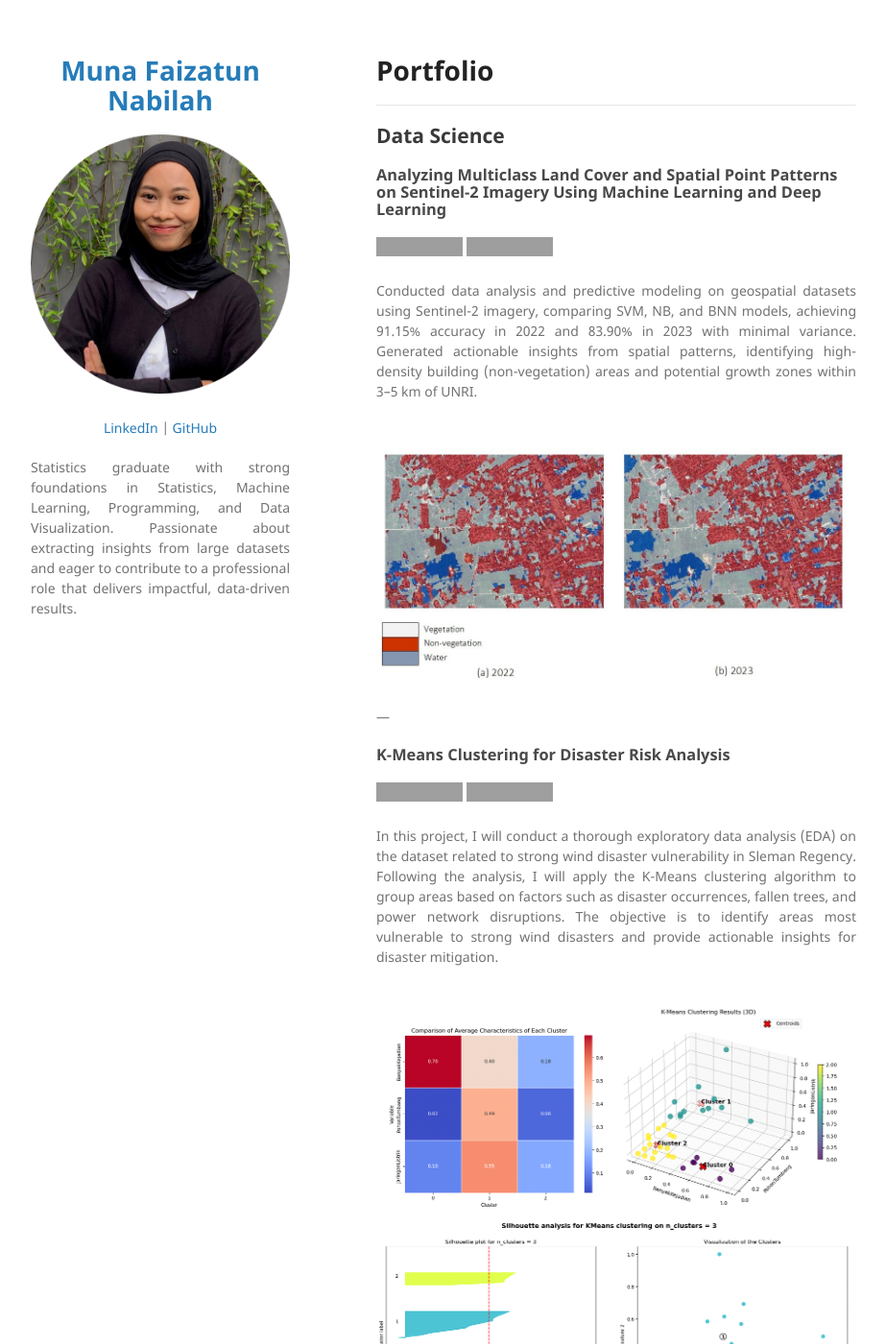
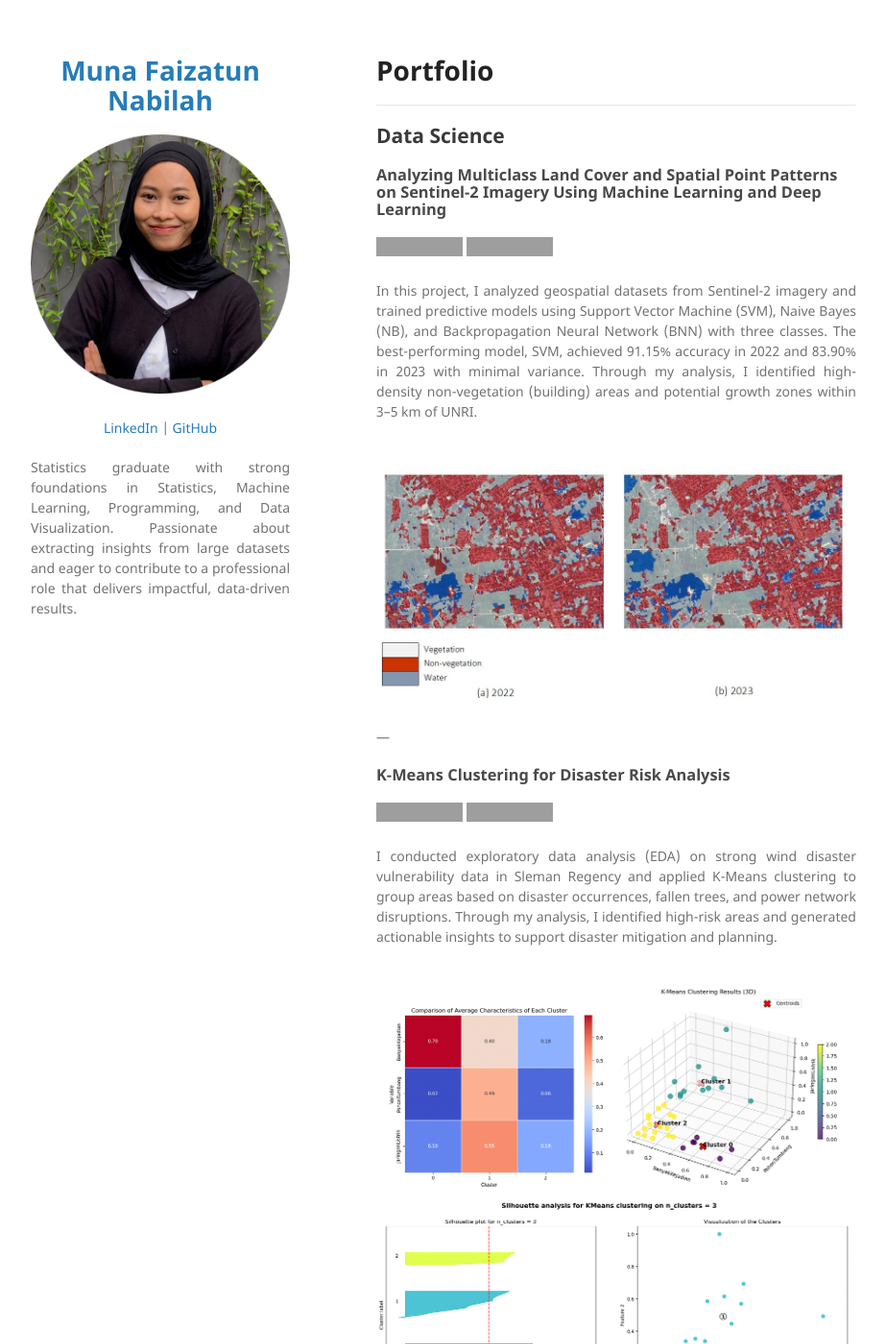
Before and after one commit to munafaizatun/munafaizatun.github.io, a Jekyll site: the page built from index.md, in a window 1280 px wide and 1400 px high. Shown: the whole window at 96% size, without its empty margins (178-1101 px from the left). Built offline with Jekyll 4.4.1, drawn with Linux system fonts in a browser that asks for light colours; our own code applies the rules of GitHub Pages for plain Markdown files; grey boxes are pictures that could not be loaded.

Commit message:
Update index.md

```diff
--- a/index.md
+++ b/index.md
@@ -7,7 +7,7 @@
 [![View on GitHub](https://img.shields.io/badge/GitHub-View_on_GitHub-blue?logo=GitHub)](https://github.com/munafaizatun/Land-Use-Classification)
 [![Open Research Journal](https://img.shields.io/badge/PDF-Open_Research_Journal-blue?logo=adobe-acrobat-reader&logoColor=white)](https://journal.ummat.ac.id/index.php/jtam/article/view/29683)
 
-<div style="text-align: justify">Conducted data analysis and predictive modeling on geospatial datasets using Sentinel-2 imagery, comparing SVM, NB, and BNN models, achieving 91.15% accuracy in 2022 and 83.90% in 2023 with minimal variance. Generated actionable insights from spatial patterns, identifying high-density building (non-vegetation) areas and potential growth zones within 3–5 km of UNRI.</div>
+<div style="text-align: justify">In this project, I analyzed geospatial datasets from Sentinel-2 imagery and trained predictive models using Support Vector Machine (SVM), Naive Bayes (NB), and Backpropagation Neural Network (BNN) with three classes. The best-performing model, SVM, achieved 91.15% accuracy in 2022 and 83.90% in 2023 with minimal variance. Through my analysis, I identified high-density non-vegetation (building) areas and potential growth zones within 3–5 km of UNRI.</div>
 <br>
 <center><img src="images/classification.jpg"/></center>
 <br>
@@ -17,7 +17,7 @@
 [![Open Notebook](https://img.shields.io/badge/Jupyter-Open_Notebook-blue?logo=Jupyter)](projects/KMeans-Clustering.html)
 [![View on GitHub](https://img.shields.io/badge/GitHub-View_on_GitHub-blue?logo=GitHub)](https://github.com/munafaizatun/KMeans-Clustering-Disaster-Risk-Analysis/blob/main/KMeans-Clustering.ipynb)
 
-<div style="text-align: justify">In this project, I will conduct a thorough exploratory data analysis (EDA) on the dataset related to strong wind disaster vulnerability in Sleman Regency. Following the analysis, I will apply the K-Means clustering algorithm to group areas based on factors such as disaster occurrences, fallen trees, and power network disruptions. The objective is to identify areas most vulnerable to strong wind disasters and provide actionable insights for disaster mitigation.</div>
+<div style="text-align: justify">I conducted exploratory data analysis (EDA) on strong wind disaster vulnerability data in Sleman Regency and applied K-Means clustering to group areas based on disaster occurrences, fallen trees, and power network disruptions. Through my analysis, I identified high-risk areas and generated actionable insights to support disaster mitigation and planning.</div>
 <br>
 <center><img src="images/kmeans.png"/></center>
 <br>
```
